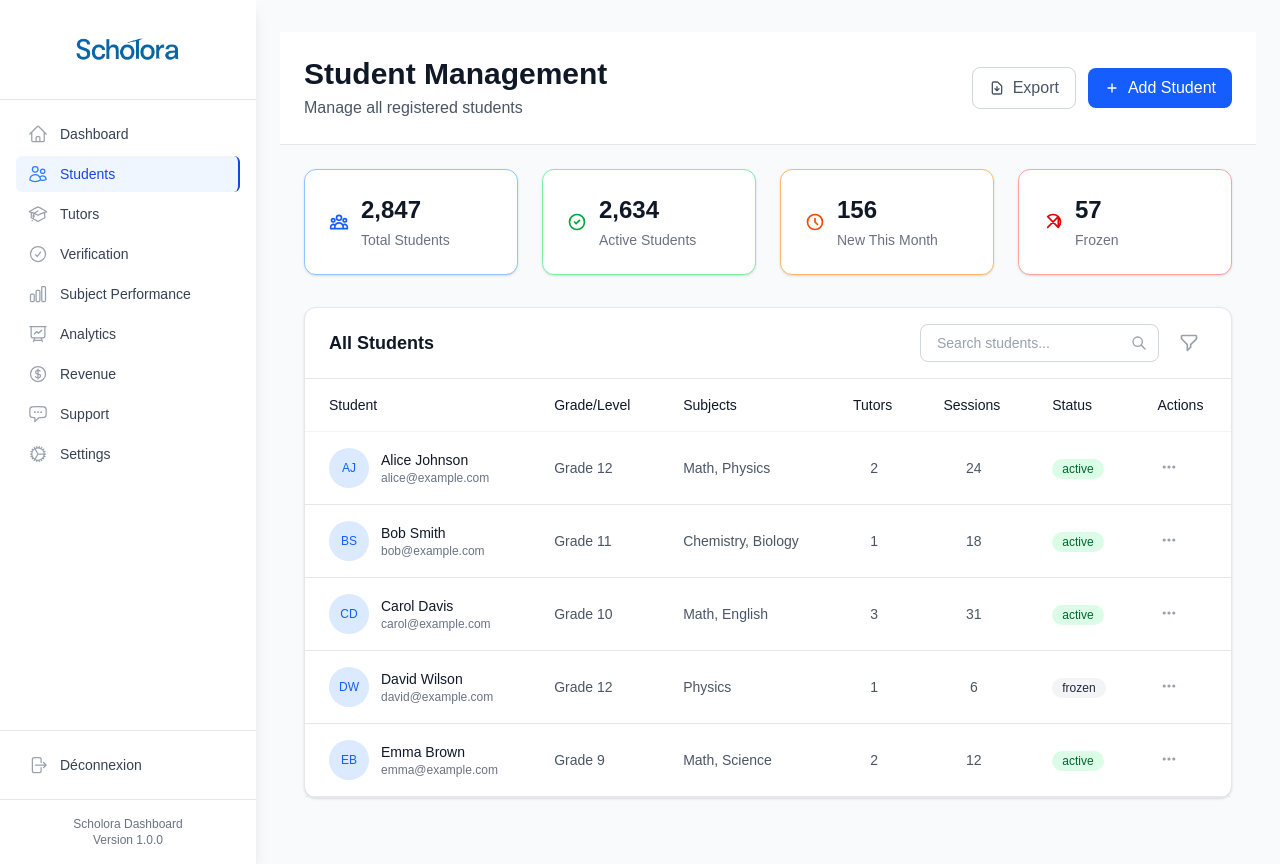
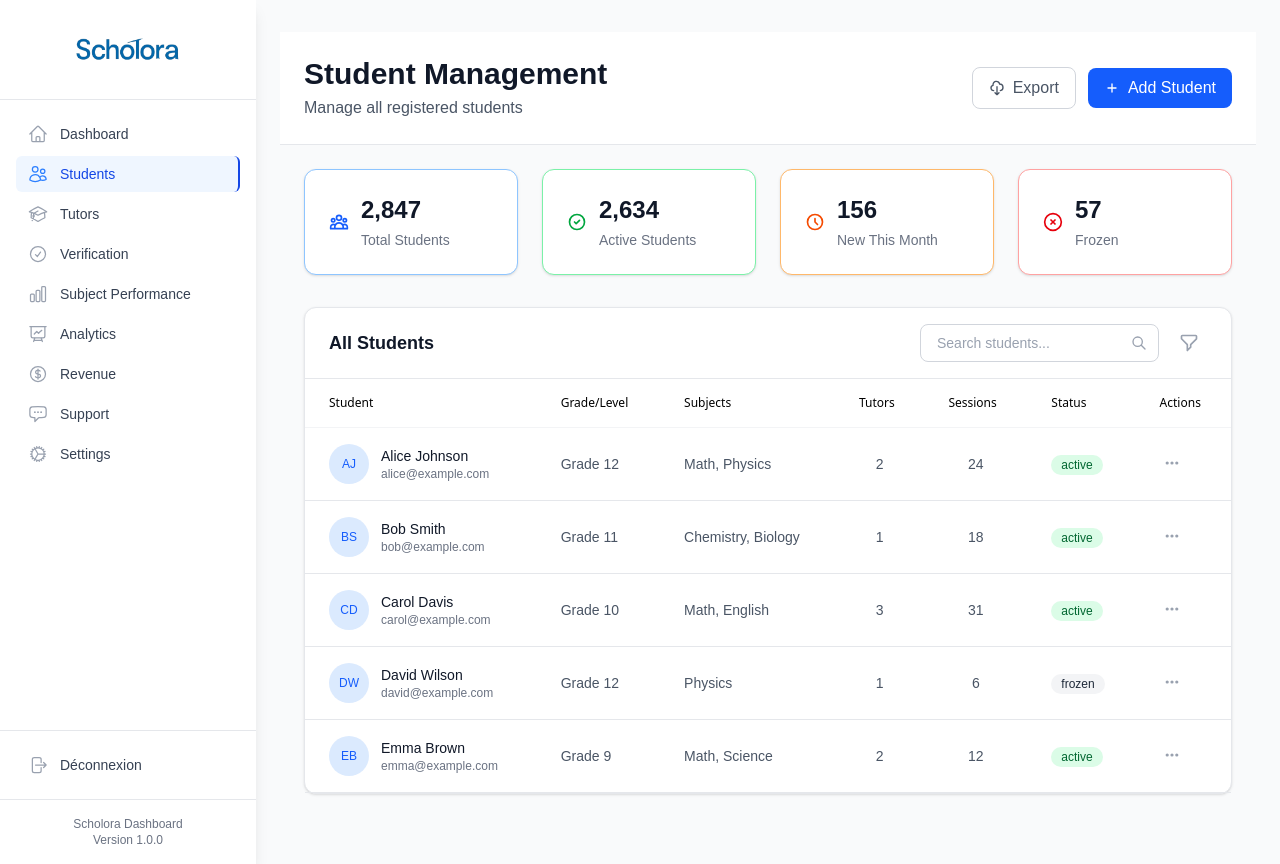
Before and after one commit to Mrmohsine/scholora_frontend, a Next.js app: page /dashboard/students in a window 1280 px wide. Built offline with nearby package versions, Linux system fonts and the light colour scheme.

Commit message:
Update page.tsx

```diff
--- a/src/app/dashboard/students/page.tsx
+++ b/src/app/dashboard/students/page.tsx
@@ -179,13 +179,13 @@ function StudentsTable({ students, loading }: { students: Student[]; loading: bo
         <table className="w-full">
           <thead>
             <tr className="border-b border-gray-100">
-              <th className="text-left py-4 px-6 font-medium text-gray-900 text-sm">Student</th>
-              <th className="text-left py-4 px-6 font-medium text-gray-900 text-sm">Grade/Level</th>
-              <th className="text-left py-4 px-6 font-medium text-gray-900 text-sm">Subjects</th>
-              <th className="text-left py-4 px-6 font-medium text-gray-900 text-sm">Tutors</th>
-              <th className="text-left py-4 px-6 font-medium text-gray-900 text-sm">Sessions</th>
-              <th className="text-left py-4 px-6 font-medium text-gray-900 text-sm">Status</th>
-              <th className="text-left py-4 px-6 font-medium text-gray-900 text-sm">Actions</th>
+              <th className="text-left py-4 px-6 font-medium text-black text-xs" style={{ fontFamily: 'system-ui' }}>Student</th>
+              <th className="text-left py-4 px-6 font-medium text-black text-xs" style={{ fontFamily: 'system-ui' }}>Grade/Level</th>
+              <th className="text-left py-4 px-6 font-medium text-black text-xs" style={{ fontFamily: 'system-ui' }}>Subjects</th>
+              <th className="text-left py-4 px-6 font-medium text-black text-xs" style={{ fontFamily: 'system-ui' }}>Tutors</th>
+              <th className="text-left py-4 px-6 font-medium text-black text-xs" style={{ fontFamily: 'system-ui' }}>Sessions</th>
+              <th className="text-left py-4 px-6 font-medium text-black text-xs" style={{ fontFamily: 'system-ui' }}>Status</th>
+              <th className="text-left py-4 px-6 font-medium text-black text-xs" style={{ fontFamily: 'system-ui' }}>Actions</th>
             </tr>
           </thead>
           <tbody>
@@ -266,7 +266,7 @@ export default function StudentsPage() {
           <div className="flex items-center space-x-3">
             <button className="flex items-center px-4 py-2 text-gray-600 bg-white border border-gray-300 rounded-lg hover:bg-gray-50 transition-colors">
               <svg className="w-4 h-4 mr-2" fill="none" stroke="currentColor" viewBox="0 0 24 24">
-                <path strokeLinecap="round" strokeLinejoin="round" strokeWidth={2} d="M12 10v6m0 0l-3-3m3 3l3-3m2 8H7a2 2 0 01-2-2V5a2 2 0 012-2h5.586a1 1 0 01.707.293l5.414 5.414a1 1 0 01.293.707V19a2 2 0 01-2 2z" />
+                <path strokeLinecap="round" strokeLinejoin="round" strokeWidth={2} d="M7 16a4 4 0 01-.88-7.903A5 5 0 1115.9 6L16 6a5 5 0 011 9.9M9 19l3 3m0 0l3-3m-3 3V10" />
               </svg>
               Export
             </button>
@@ -324,7 +324,9 @@ export default function StudentsPage() {
             borderColor="border-red-300"
             icon={
               <svg className="w-5 h-5" fill="none" stroke="currentColor" viewBox="0 0 24 24">
-                <path strokeLinecap="round" strokeLinejoin="round" strokeWidth={2} d="M18.364 18.364A9 9 0 005.636 5.636m12.728 12.728L5.636 5.636m12.728 12.728L18.364 5.636M5.636 18.364l12.728-12.728" />
+                <circle cx="12" cy="12" r="10" strokeWidth="2"/>
+                <line x1="15" y1="9" x2="9" y2="15" strokeWidth="2"/>
+                <line x1="9" y1="9" x2="15" y2="15" strokeWidth="2"/>
               </svg>
             }
           />
```
